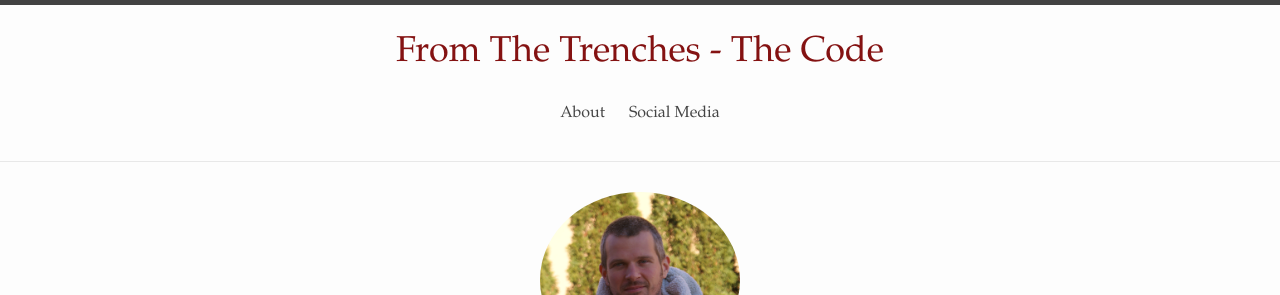
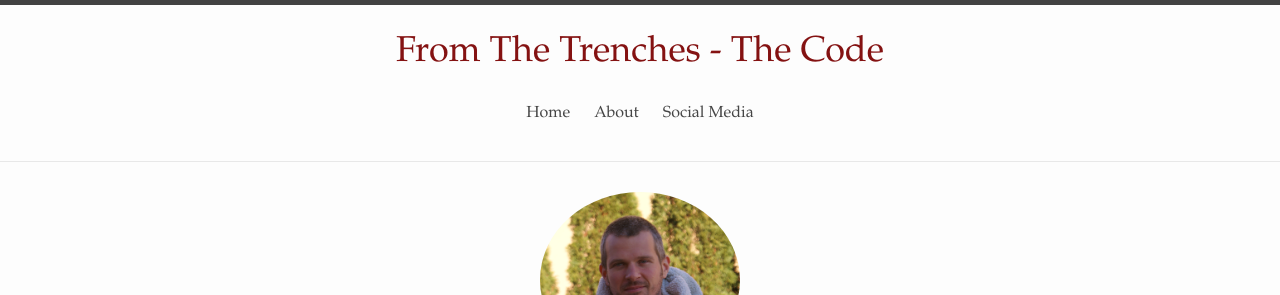
Before and after one commit to alexandrugris/my-jekyll-tech-blog, a Jekyll site: the page built from MyBlog/index.md, in a window 1280 px wide and 900 px high. Shown: the top 295 px of the window. Built offline with Jekyll 4.4.1, drawn with Linux system fonts in a browser that asks for light colours.

Commit message:
Added home link

```diff
--- a/MyBlog/_includes/header.html
+++ b/MyBlog/_includes/header.html
@@ -9,6 +9,9 @@
       </span>
 
       <div class="trigger">
+
+        <a class="page-link" href="{{site.url}}">Home</a>
+
         {% for my_page in site.pages %}
           {% if my_page.title %}
           <a class="page-link" href="{{ my_page.url | relative_url }}">{{ my_page.title | escape }}</a>
```
